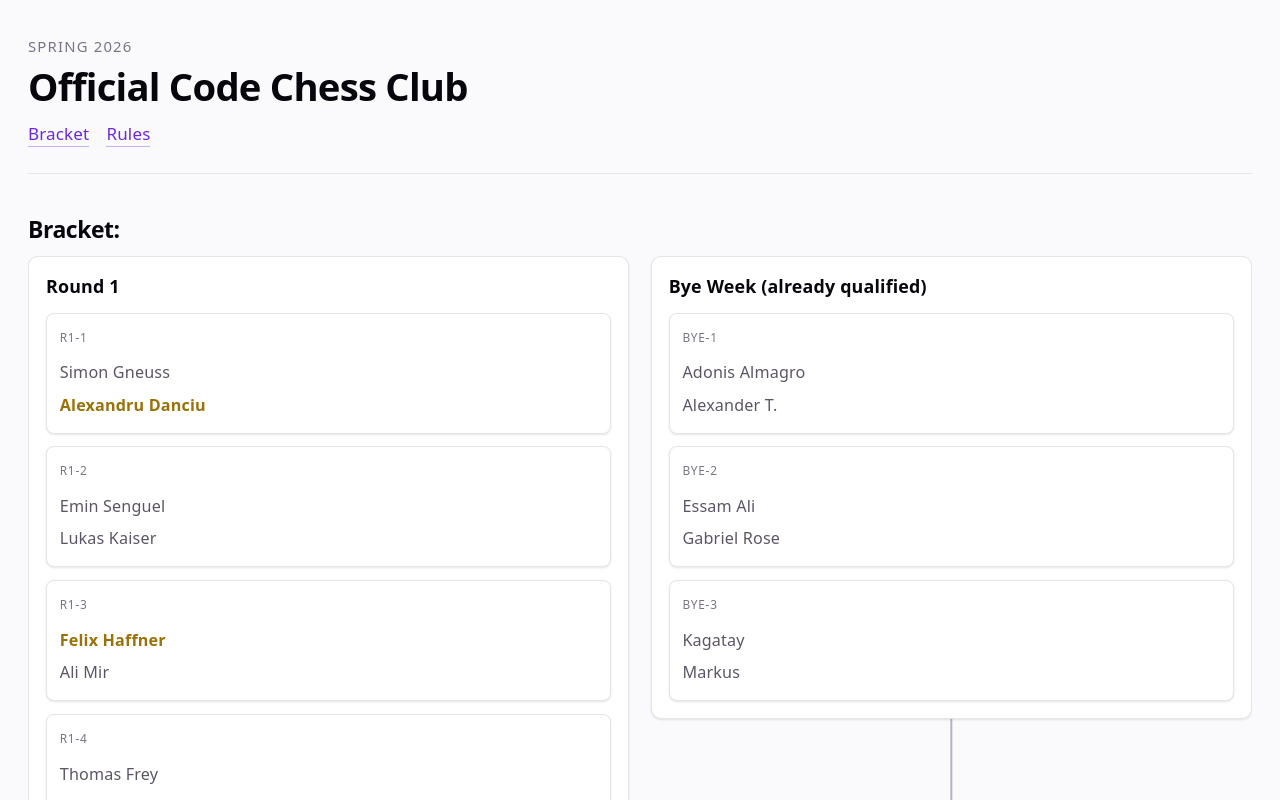
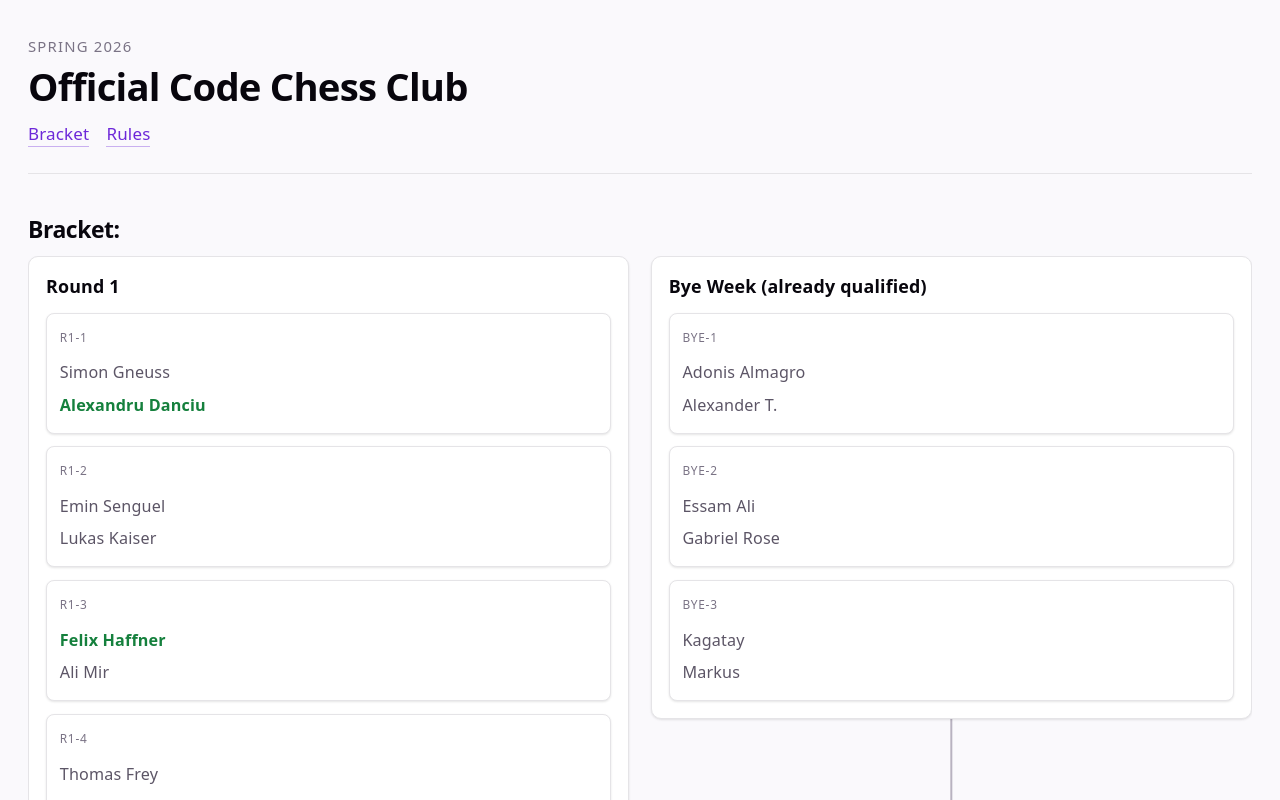
Before and after one commit to AustralianMint/OfficialCodeChessClub, a React (Vite) app: page / in a window 1280 px wide. Shown: the top 800 px of the page. Built offline with nearby package versions, Linux system fonts and the light colour scheme.

Commit message:
add: animated sheen for text

```diff
--- a/src/index.css
+++ b/src/index.css
@@ -10,8 +10,12 @@
   --accent-bg: rgba(109, 40, 217, 0.08);
   --accent-border: rgba(109, 40, 217, 0.35);
   --bracket-line: #b8b2c0;
-  /* Match winner name; separate values in dark block so gold stays readable on each background */
-  --winner-name: #9a7209;
+  /* Match winner name: solid fallback + gradient stops for animated sheen (see App.css) */
+  --winner-name: #15803d;
+  --winner-shine-1: #14532d;
+  --winner-shine-2: #16a34a;
+  --winner-shine-3: #bbf7d0;
+  --winner-shine-4: #22c55e;
   --shadow-sm:
     0 1px 2px rgba(0, 0, 0, 0.05),
     0 1px 3px rgba(0, 0, 0, 0.06);
@@ -48,7 +52,11 @@
     --accent-bg: rgba(167, 139, 250, 0.12);
     --accent-border: rgba(167, 139, 250, 0.45);
     --bracket-line: #6b6578;
-    --winner-name: #e4c34a;
+    --winner-name: #4ade80;
+    --winner-shine-1: #14532d;
+    --winner-shine-2: #22c55e;
+    --winner-shine-3: #ecfccb;
+    --winner-shine-4: #86efac;
     --shadow-sm:
       0 1px 2px rgba(0, 0, 0, 0.35),
       0 1px 3px rgba(0, 0, 0, 0.25);
```
